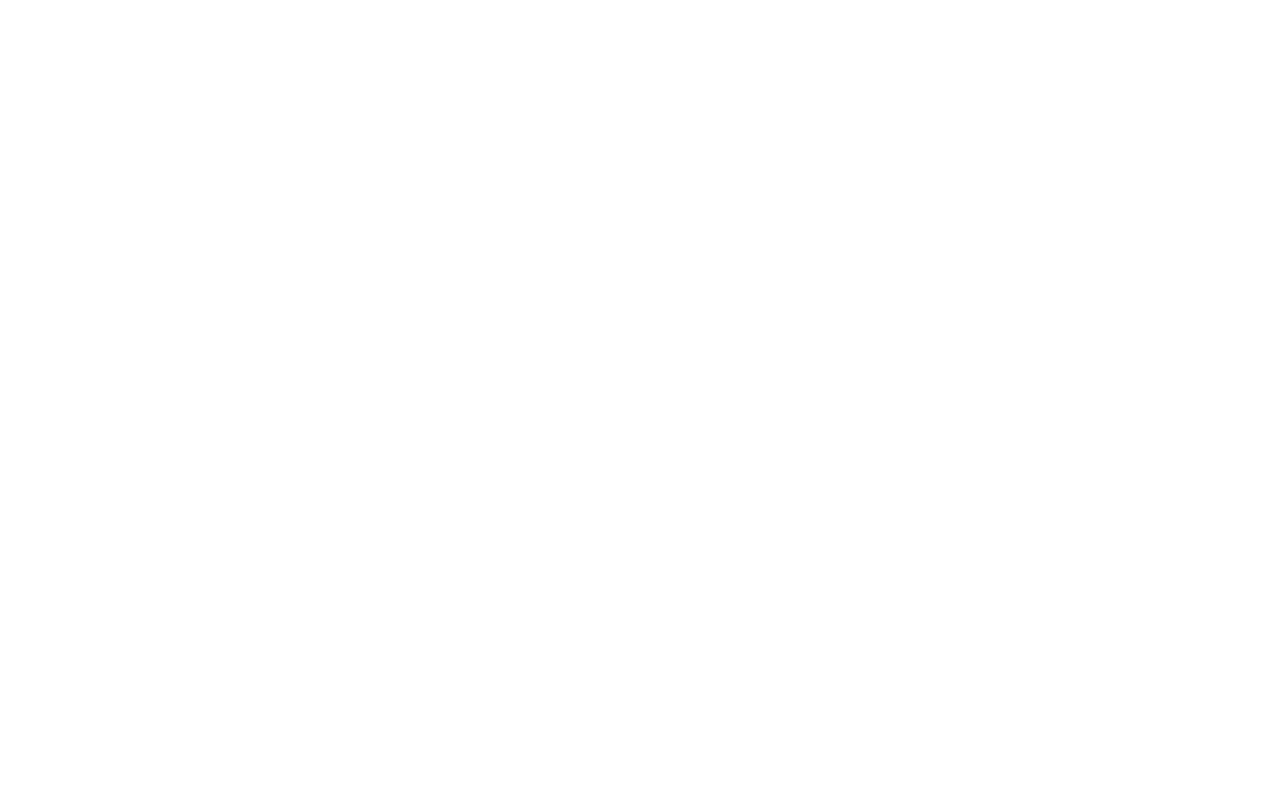
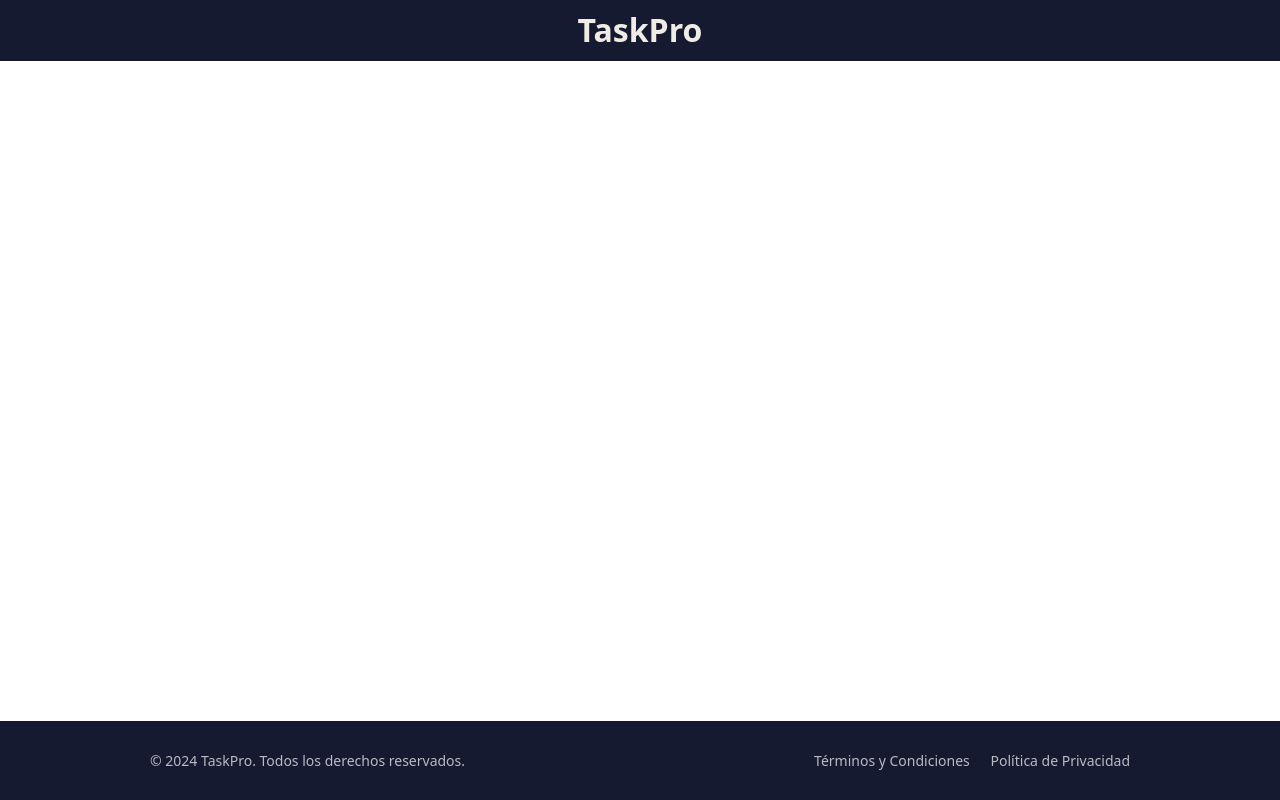
Before and after one commit to joelccasane/taskpro-landing, a Vue app: page / in a window 1280 px wide. Built offline with nearby package versions, Linux system fonts and the light colour scheme; a small style sheet from the web is missing.

Commit message:
complete header and footer

```diff
--- a/src/components/FooterApp.vue
+++ b/src/components/FooterApp.vue
@@ -1,7 +1,66 @@
 <template>
-    <footer class="footer"></footer>
+    <footer class="footer">
+        <div class="footer__container">
+            <p>
+                © {{ dateFooter }} <a href="javascript:void(0)">TaskPro</a>.
+                Todos los derechos reservados.
+            </p>
+            <div class="footer__links">
+                <a href="javascript:void(0)" aria-label="Terms and Conditions"
+                    >Términos y Condiciones</a
+                >
+                <a href="javascript:void(0)" aria-label="Privacy Policy"
+                    >Política de Privacidad</a
+                >
+            </div>
+        </div>
+    </footer>
 </template>
 
-<script setup lang="ts"></script>
+<script setup lang="ts">
+import { ref } from 'vue';
+const dateFooter = ref(new Date().getFullYear().toString());
+</script>
 
-<style scoped lang="scss"></style>
+<style scoped lang="scss">
+.footer {
+    background-color: $primary-color;
+    padding: 1.8rem 1.5rem;
+    &__container {
+        display: flex;
+        align-items: center;
+        justify-content: space-between;
+        max-width: 980px;
+        margin: 0 auto;
+        width: 100%;
+        p {
+            color: $neutral-gray;
+            font-size: 0.875rem;
+        }
+        a {
+            text-decoration: none;
+            color: $neutral-gray;
+            transition: color 0.3s ease;
+
+            &:hover {
+                color: $background-light;
+            }
+        }
+    }
+    &__links {
+        display: flex;
+        gap: 1.3rem;
+
+        a {
+            font-size: 0.875rem;
+            text-decoration: none;
+            color: $neutral-gray;
+            transition: color 0.3s ease;
+
+            &:hover {
+                color: $background-light;
+            }
+        }
+    }
+}
+</style>
--- a/src/components/HeaderApp.vue
+++ b/src/components/HeaderApp.vue
@@ -1,7 +1,28 @@
 <template>
-    <header class="header"></header>
+    <header class="header">
+        <div class="header__container">
+            <a href="/">TaskPro</a>
+        </div>
+    </header>
 </template>
 
 <script setup lang="ts"></script>
 
-<style scoped lang="scss"></style>
+<style scoped lang="scss">
+.header {
+    background-color: $primary-color;
+    &__container {
+        max-width: 980px;
+        margin: auto;
+        display: flex;
+        justify-content: center;
+        padding: 0.4rem 1.5rem;
+    }
+    a {
+        font-size: 2rem;
+        font-weight: 700;
+        color: $background-light;
+        text-decoration: none;
+    }
+}
+</style>
```
